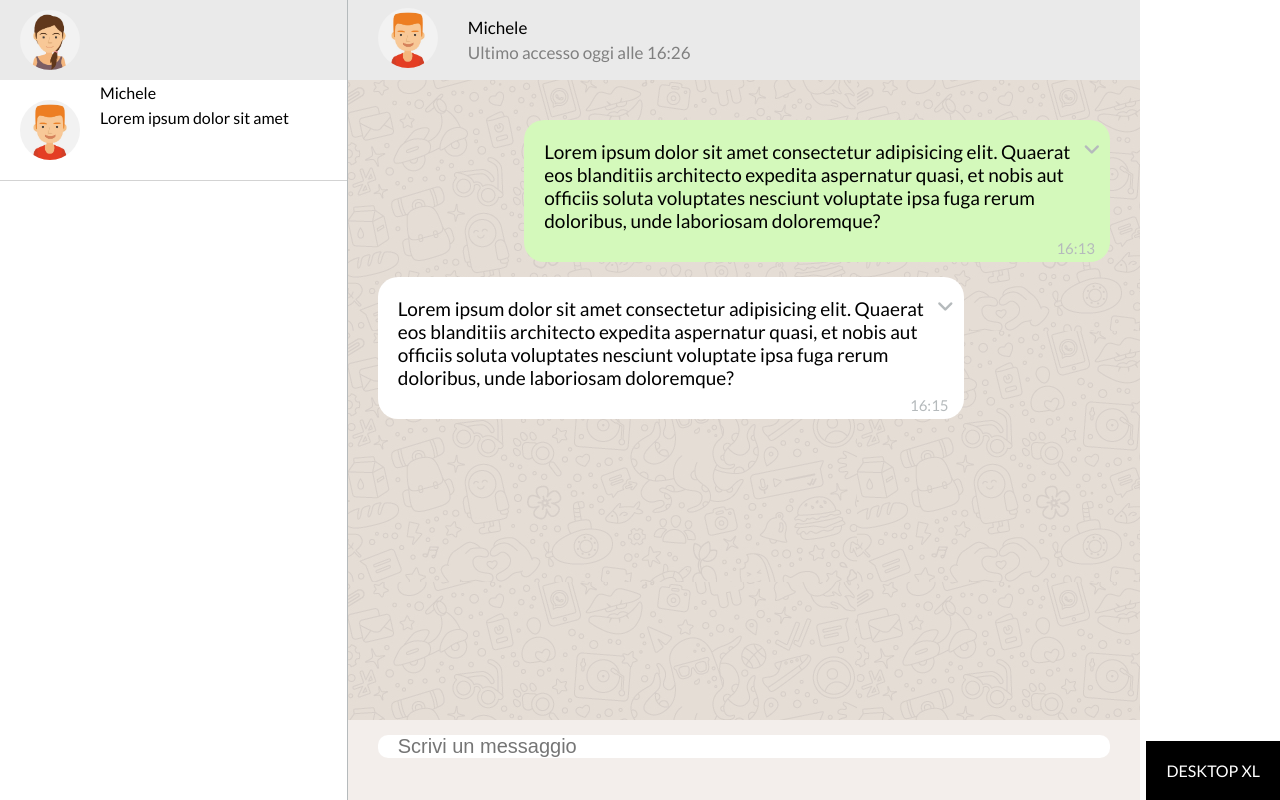
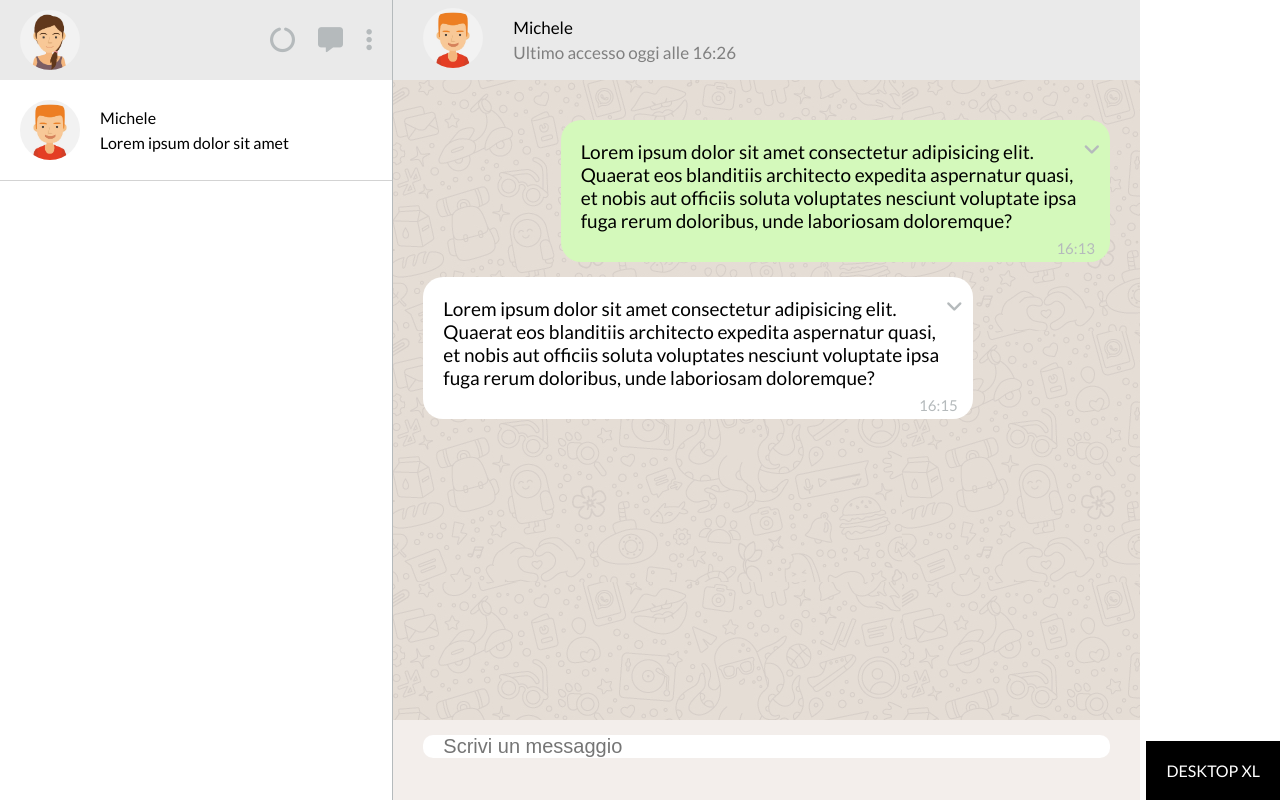
Before and after one commit to marcoceccarelli98/html-css-boolzapp, a plain HTML site: page index.html in a window 1280 px wide. Drawn offline with Linux system fonts and the light colour scheme.

Commit message:
[UPD] Added menu and content to user column

```diff
--- a/css/_partials/common.css
+++ b/css/_partials/common.css
@@ -52,14 +52,22 @@ main {
     padding: 0 20px;
 }
 
+#my-user i {
+    padding-left: 20px;
+    font-size: 25px;
+    color: var(--grey);
+}
+
+
+
 .user-content {
     display: flex;
     border-bottom: 1px solid lightgray;
 }
 
 .users-box {
+    display: flex;
     height: 100px;
-    display: flex;
 }
 
 /* MY USER */
--- a/css/_partials/responsive-desktop.css
+++ b/css/_partials/responsive-desktop.css
@@ -33,7 +33,7 @@
     ------------*/
 
     .col-users {
-        width: 500px;
+        width: 600px;
     }
 
     .my-user-box {
--- a/css/_partials/utility.css
+++ b/css/_partials/utility.css
@@ -111,9 +111,8 @@
     padding-right: 5px;
 }
 
-.padding-footer {
-    padding-top: 20px;
-    padding-bottom: 20px;
+.padding-right-20px {
+    padding-right: 20px;
 }
 
 .padding-top-30 {
--- a/index.html
+++ b/index.html
@@ -19,9 +19,14 @@
         <div class="container">
             <div class="row height-100">
                 <div class="col-users">
-                    <section id="my-user">
+                    <section id="my-user" class="flex align-center justify-between">
                         <div class="my-user-box">
                             <img class="user-icon margin-auto" src="./img/avatar_io.jpg" alt="">
+                        </div>
+                        <div class="padding-right-20px only-desktop">
+                            <i class="fas fa-circle-notch"></i>
+                            <i class="fas fa-message"></i>
+                            <i class="fas fa-ellipsis-vertical"></i>
                         </div>
                     </section>
                     <section id="notification" class="only-desktop">
@@ -33,7 +38,7 @@
                     <section id="users">
                         <ul>
                             <li>
-                                <div class="user-content">
+                                <div class="user-content align-center">
                                     <div class="users-box">
                                         <img class="user-icon margin-auto" src="./img/avatar_1.jpg" alt="michele">
                                     </div>
```
